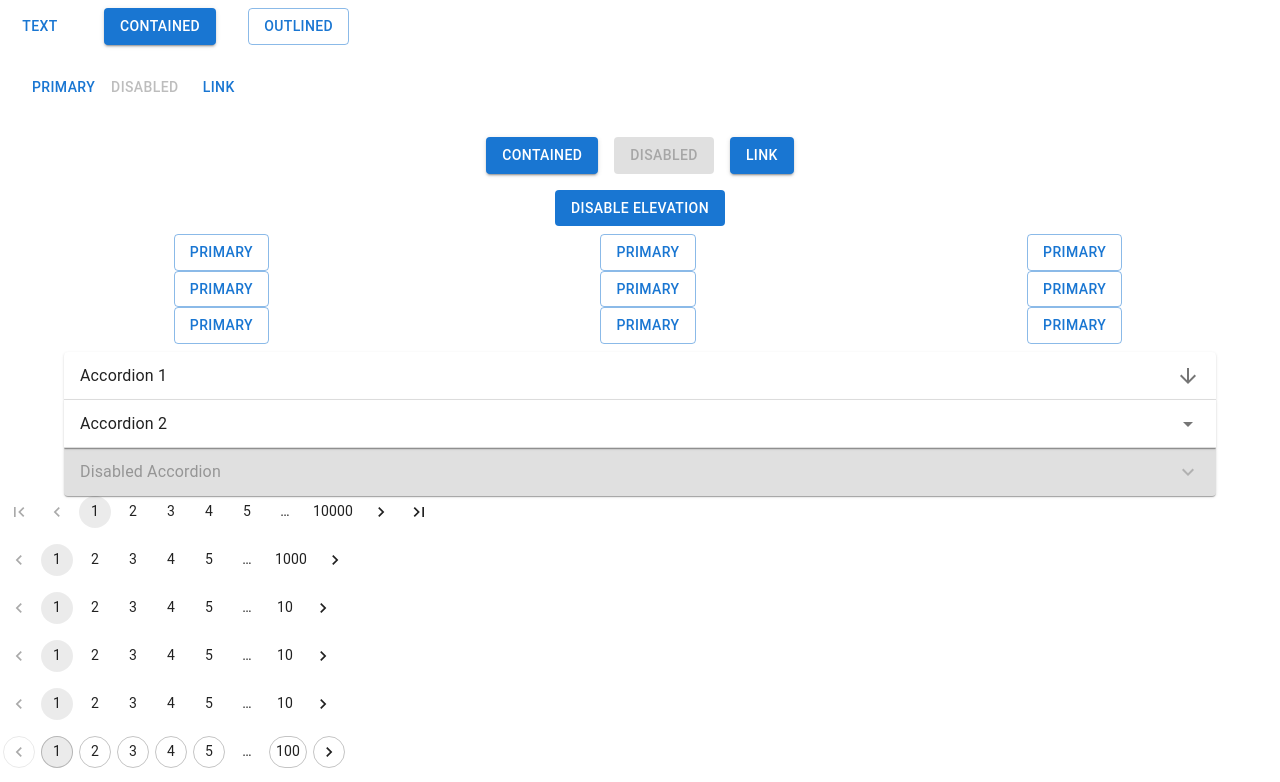
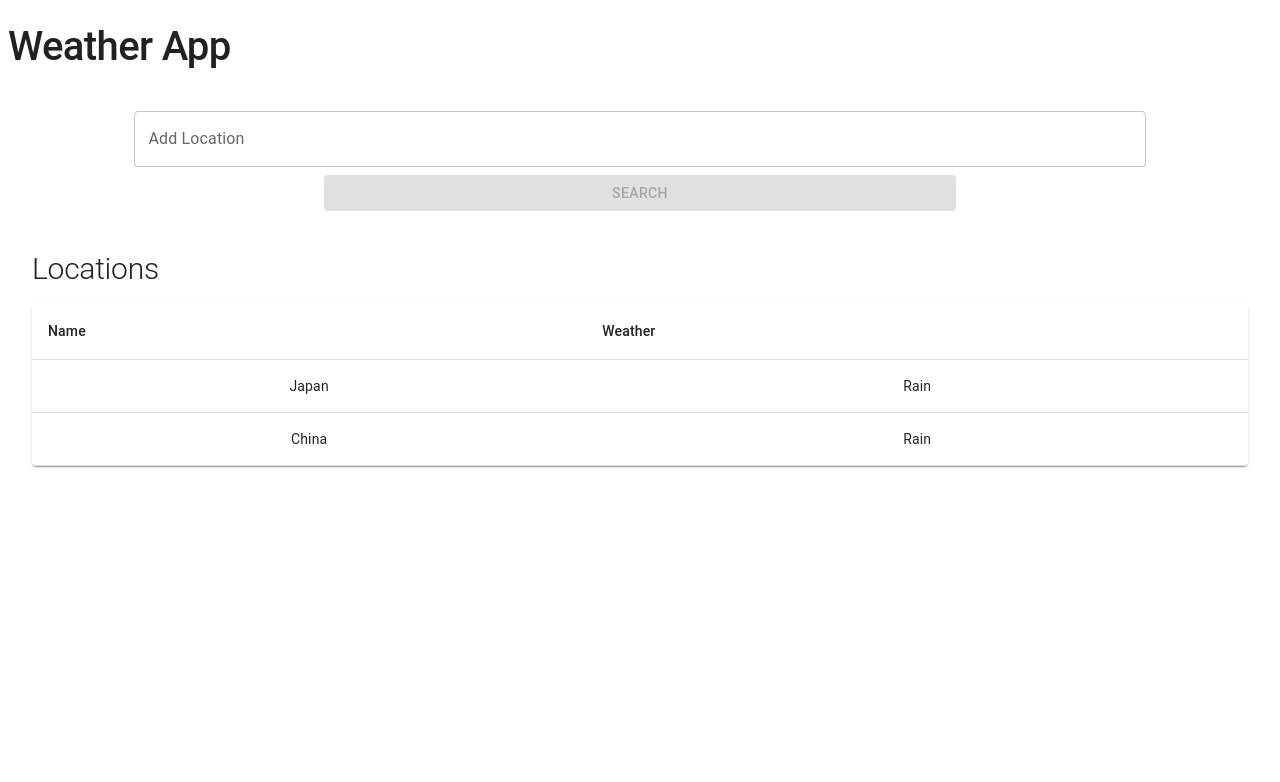
Before and after one commit to yoshio9676/vite_react, a React (Vite) app in the folder vite-project/: page / in a window 1280 px wide. Shown: the top 782 px of the page. Built offline with nearby package versions, Linux system fonts and the light colour scheme.

Commit message:
天気アプリ1

```diff
--- a/vite-project/src/App.tsx
+++ b/vite-project/src/App.tsx
@@ -1,11 +1,19 @@
 // import ToDoApp from './components/todo_app/ToDoApp';
-import MaterialUi from './components/marial_ui_sample/MaterialUi';
+// import MaterialUi from './components/marial_ui_sample/MaterialUi';
+import Weather from "./components/weather_app/Weather";
 
 function App() {
   return (
     <div>
+
+      {/* ToDo App */}
       {/* <ToDoApp/> */}
-      <MaterialUi/>
+
+      {/* Material UI Sample */}
+      {/* <MaterialUi/> */}
+
+      {/* Weather */}
+      <Weather/>
     </div>
   )
 }
--- /dev/null
+++ b/vite-project/src/components/weather_app/LocationSearch.tsx
@@ -0,0 +1,40 @@
+import { FC, useState } from "react"
+import Box from '@mui/material/Box';
+import TextField from "@mui/material/TextField";
+import Button from "@mui/material/Button";
+
+interface LocationSearchProps {
+    onSearch: (search: string) => void;
+}
+
+export const LocationSearch: FC<LocationSearchProps> = ({onSearch}) => {
+    const [locationSearch, setLocationSearch] = useState<string>('');
+    const disabledSearch = locationSearch.trim() === '';
+
+    const addLocation = () => {
+        onSearch(locationSearch);
+        setLocationSearch('');
+    }
+
+    return (
+        <Box>
+            <TextField
+                fullWidth
+                id="outlined-textarea"
+                label="Add Location"
+                placeholder="Location"
+                onChange={e => setLocationSearch(e.target.value)}
+                sx={{ mx:'auto', display:'block', mt:5, width:'80%' }}
+            />
+            <Button
+                variant="contained"
+                color="success"
+                sx={{ display:'block', mt:1, width: '50%', mx:'auto' }}
+                onClick={addLocation}
+                disabled={disabledSearch}
+            >Search</Button>
+        </Box>
+    )
+}
+
+export default LocationSearch;
--- /dev/null
+++ b/vite-project/src/components/weather_app/LocationTable.tsx
@@ -0,0 +1,46 @@
+import React, { FC } from "react";
+import Box from "@mui/material/Box";
+import Typography from "@mui/material/Typography";
+import TableContainer from "@mui/material/TableContainer";
+import Table from "@mui/material/Table";
+import TableHead from "@mui/material/TableHead";
+import TableBody from "@mui/material/TableBody";
+import TableRow from "@mui/material/TableRow";
+import TableCell from "@mui/material/TableCell";
+import Paper from "@mui/material/Paper";
+
+interface LocationTableProps {
+    locations: string[]
+}
+
+export const LocationTable: FC<LocationTableProps> = ({locations}) => {
+    return (
+        <Box mt={5} px={3}>
+            <Typography variant="h2" fontSize={30}>Locations</Typography>
+            <Box mt={2}>
+                <TableContainer component={Paper}>
+                    <Table>
+                        <TableHead>
+                            <TableRow>
+                                <TableCell align="left">Name</TableCell>
+                                <TableCell align="left">Weather</TableCell>
+                            </TableRow>
+                        </TableHead>
+                        <TableBody>
+                            {locations.map((location, index) => {
+                                return (
+                                    <TableRow key={index}>
+                                        <TableCell component="td" align="center">{location}</TableCell>
+                                        <TableCell component="td" align="center">Rain</TableCell>
+                                    </TableRow>
+                                )
+                            })}
+                        </TableBody>
+                    </Table>
+                </TableContainer>
+            </Box>
+        </Box>
+    )
+}
+
+export default LocationTable;
--- /dev/null
+++ b/vite-project/src/components/weather_app/Weather.tsx
@@ -0,0 +1,28 @@
+import React, { useState } from "react";
+import Box from '@mui/material/Box';
+import Typography from "@mui/material/Typography";
+import LocationSearch from "./LocationSearch";
+import LocationTable from "./LocationTable";
+
+export const Weather = () => {
+    // states
+    const [locations, setLocations] = useState<string[]>(['Japan', 'China']);
+    const addLocation = (location: string) => setLocations([location, ...locations]);
+
+    // component
+    return (
+        <>
+            <Box sx={{ py:3, px:1 }}>
+                <Typography variant="h1" fontSize={40} fontWeight={500}>Weather App</Typography>
+                <LocationSearch
+                    onSearch={addLocation}
+                />
+                <LocationTable
+                    locations={locations}
+                />
+            </Box>
+        </>
+    )
+}
+
+export default Weather;
```
Also changed, not shown: 1 other file (tests, documents, lock files or other folders).
